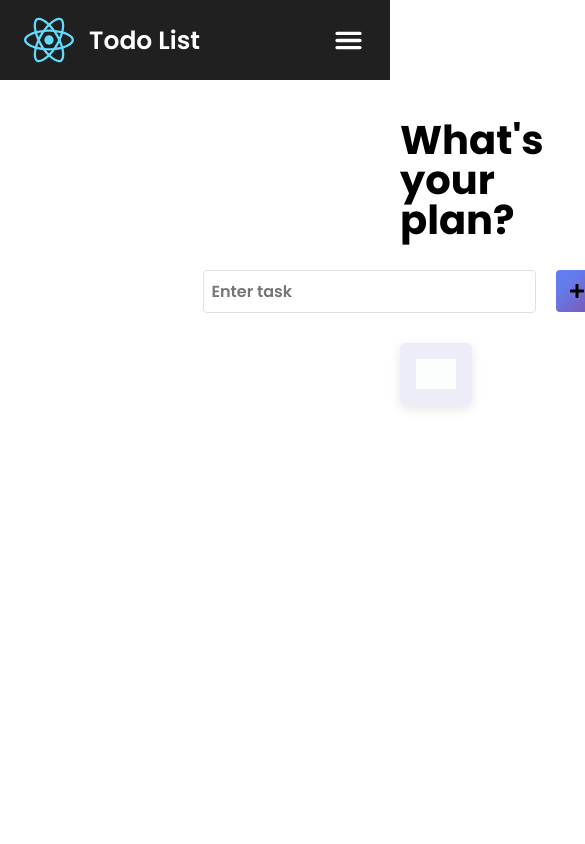
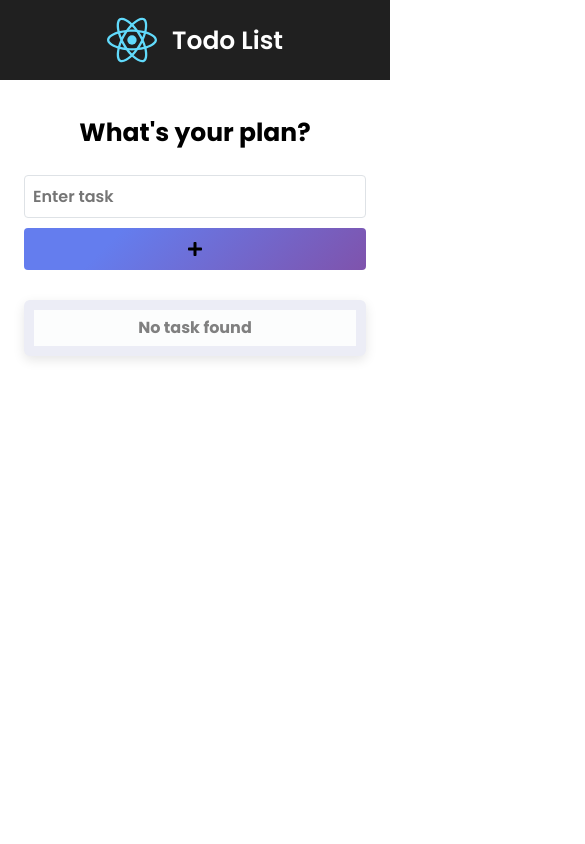
Before and after one commit to vincenttang1101/owen-frontend-test, a React (Vite) app: page / in a window 390 px wide. Shown: the top 844 px of the page, 585 px wide, since content can reach past the window. Built offline with nearby package versions, Linux system fonts and the light colour scheme.

Commit message:
Style: Responsive design #1

```diff
--- a/src/App.tsx
+++ b/src/App.tsx
@@ -1,6 +1,6 @@
 import { MainLayout } from '@components'
 import { TodoList } from '@features'
-import './App.css'
+import './App.scss'
 
 function App() {
   return (
--- /dev/null
+++ b/src/assets/styles/_mixins.scss
@@ -0,0 +1,34 @@
+// Extra small devices (portrait phones, less than 576px)
+@mixin extraSmallDeviceSize {
+  @media (max-width: 575.98px) {
+    @content;
+  }
+}
+
+// Small devices (landscape phones, less than 768px)
+@mixin smallDeviceSize {
+  @media (max-width: 767.98px) {
+    @content;
+  }
+}
+
+// Medium devices (tablets, less than 992px)
+@mixin mediumDeviceSize {
+  @media (max-width: 991.98px) {
+    @content;
+  }
+}
+
+// Large devices (desktops, less than 1200px)
+@mixin largeDeviceSize {
+  @media (max-width: 1199.98px) {
+    @content;
+  }
+}
+
+// Extra large devices (large desktops, 1200px and up)
+@mixin extraLargeDeviceSize {
+  @media (min-width: 1200px) {
+    @content;
+  }
+}
--- a/src/components/MainLayout/Header/index.tsx
+++ b/src/components/MainLayout/Header/index.tsx
@@ -1,7 +1,6 @@
 import { Link } from 'react-router-dom'
 import { Logo } from '@assets/icons'
 import './styles.scss'
-import { IoMenu } from 'react-icons/io5'
 
 export default function Header() {
   return (
@@ -28,18 +27,8 @@ export default function Header() {
                   Home
                 </Link>
               </li>
-
-              {/* Navbar item 2 */}
-              <li className='navbar__item'>
-                <Link to='#!' className='navbar-item__link'>
-                  Contact
-                </Link>
-              </li>
             </ul>
           </nav>
-
-          {/* Menu icon */}
-          <IoMenu className='menu-icon' />
         </div>
       </div>
     </header>
--- a/src/components/MainLayout/Header/styles.scss
+++ b/src/components/MainLayout/Header/styles.scss
@@ -1,8 +1,10 @@
+@import '../../../assets/styles/mixins';
+
 .header {
   background: #202020;
-  padding: 15px 0;
 
   .body {
+    padding: 15px 0;
     display: flex;
     justify-content: space-between;
     align-items: center;
@@ -52,11 +54,15 @@
   }
 }
 
-@media (max-width: 767px) {
-  .navbar {
-    display: none;
+@include smallDeviceSize {
+  .header {
+    .brand {
+      margin: 0 auto;
+    }
+    .navbar {
+      display: none;
+    }
   }
-
   .menu-icon {
     display: inline-block !important;
     color: #fff;
--- a/src/features/TodoList/TaskInputForm/index.tsx
+++ b/src/features/TodoList/TaskInputForm/index.tsx
@@ -1,4 +1,4 @@
-import { useEffect, useState } from 'react'
+import { useEffect } from 'react'
 import * as Yup from 'yup'
 import { useFormik } from 'formik'
 import { FaPlus, FaPenAlt } from 'react-icons/fa'
--- a/src/features/TodoList/TaskInputForm/styles.scss
+++ b/src/features/TodoList/TaskInputForm/styles.scss
@@ -1,3 +1,5 @@
+@import '../../../assets/styles/mixins';
+
 .task-form {
   display: flex;
   column-gap: 20px;
@@ -31,7 +33,7 @@
   &__btn {
     padding: 13px;
     display: flex;
-    align-items: center;
+    justify-content: center;
     border: none;
     border-radius: 4px;
     cursor: pointer;
@@ -42,3 +44,11 @@
     opacity: 0.9;
   }
 }
+
+@include smallDeviceSize {
+  .task-form {
+    flex-direction: column;
+    row-gap: 10px;
+    align-items: stretch;
+  }
+}
--- a/src/features/TodoList/TaskItem/style.scss
+++ b/src/features/TodoList/TaskItem/style.scss
@@ -1,3 +1,5 @@
+@import '../../../assets/styles/mixins';
+
 .task-item {
   .body {
     display: flex;
@@ -66,3 +68,25 @@
     }
   }
 }
+
+@include smallDeviceSize {
+  .task-item {
+    .body {
+      flex-direction: column;
+      row-gap: 10px;
+      align-items: stretch;
+    }
+
+    &__title {
+      overflow: auto;
+    }
+    .action-group {
+      flex-direction: column;
+      row-gap: 10px;
+
+      &__btn {
+        justify-content: center;
+      }
+    }
+  }
+}
--- a/src/features/TodoList/index.tsx
+++ b/src/features/TodoList/index.tsx
@@ -21,11 +21,13 @@ export default function TodoList() {
             <TaskInputForm />
           </div>
 
-          {/* Todo List */}
-          <div className='todo-list__list'>
-            {todoList.map((task) => (
-              <TaskItem key={task.id} task={task} />
-            ))}
+          {/* Todos */}
+          <div className='todo-list__todos'>
+            {todoList.length > 0 ? (
+              todoList.map((task) => <TaskItem key={task.id} task={task} />)
+            ) : (
+              <p className='todo-list__not-found'>No task found</p>
+            )}
           </div>
         </div>
       </div>
--- a/src/features/TodoList/styles.scss
+++ b/src/features/TodoList/styles.scss
@@ -1,3 +1,5 @@
+@import '../../assets/styles/mixins';
+
 .todo-list {
   margin-top: 40px;
   padding: 0 400px;
@@ -14,7 +16,7 @@
     font-weight: 700;
   }
 
-  &__list {
+  &__todos {
     display: flex;
     flex-direction: column;
     row-gap: 20px;
@@ -24,4 +26,32 @@
     background: #fcfdfd;
     box-shadow: rgba(0, 0, 0, 0.1) 0px 4px 12px;
   }
+
+  &__not-found {
+    color: gray;
+    text-align: center;
+    font-weight: 700;
+  }
 }
+
+@include largeDeviceSize {
+  .todo-list {
+    padding: 0 48px;
+  }
+}
+
+@include smallDeviceSize {
+  .todo-list {
+    padding: 0;
+
+    &__heading {
+      font-size: 2.5rem;
+      font-weight: 700;
+    }
+
+    &__todos {
+      border-width: 10px;
+      padding: 10px;
+    }
+  }
+}
```
Also changed, not shown: src/App.css (deleted), src/App.scss (added).
